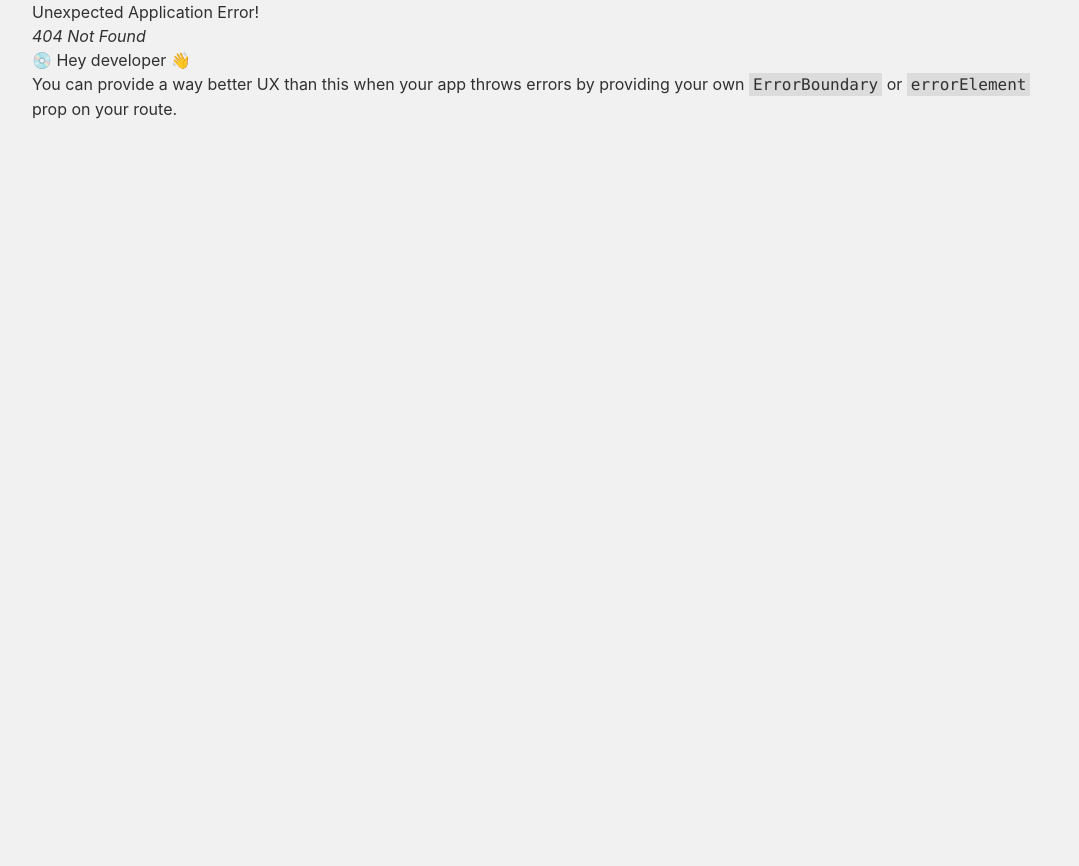
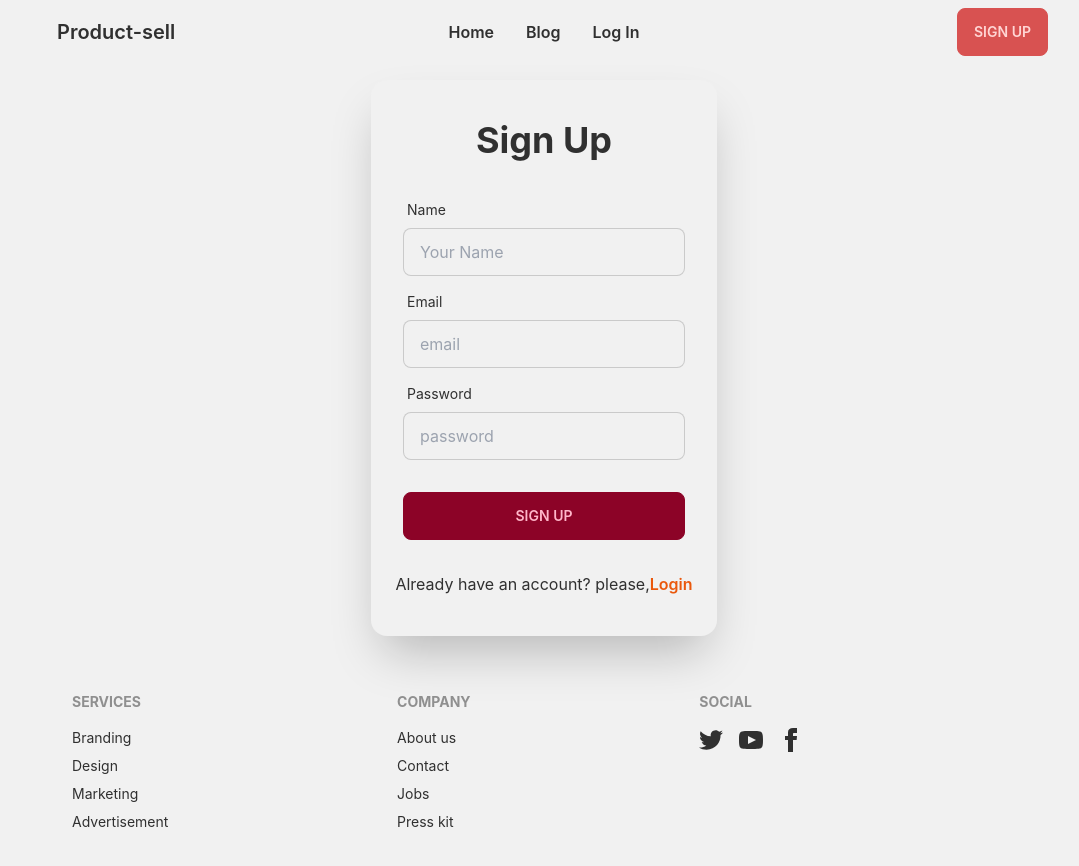
Before and after one commit to Rahat-Ul-Anwar/used-products-resale-client-1, a React (Create React App) app: page /register in a window 1280 px wide. Before the commit this address had no page. Shown: the top 866 px of the page, without its empty margins (96-1175 px from the left). Before the commit the page ends 800 px from the top, so only its background shows below. Built offline with nearby package versions, Linux system fonts and the light colour scheme.

Commit message:
register added

```diff
--- a/src/Routes/Routes/Routes.js
+++ b/src/Routes/Routes/Routes.js
@@ -3,6 +3,7 @@
 import Home from "../../pages/Home/Home/Home";
 import Blog from "../../pages/Blog/Blog";
 import Login from "../../pages/Login/Login";
+import Register from "../../pages/Register/Register";
 
 export const router = createBrowserRouter([
     {
@@ -21,6 +22,10 @@
                 path: '/login',
                 element: <Login></Login>
             },
+            {
+                path: '/register',
+                element: <Register></Register>
+            },
         ]
 
   }
--- a/src/pages/Login/Login.js
+++ b/src/pages/Login/Login.js
@@ -6,13 +6,11 @@
 
 const Login = () => {
 
-
-
-  return (
+return (
     <div className="hero">
       <div className="hero-content ">
 
-        <div className="card shadow-2xl py-20 bg-base-100">
+        <div className="card flex-shrink-0 w-full shadow-2xl py-10 bg-base-100">
           <h1 className="text-4xl text-center font-bold">Login</h1>
           <form  className="card-body">
             <div className="form-control">
--- a/src/pages/Register/Register.js
+++ b/src/pages/Register/Register.js
@@ -1,11 +1,69 @@
-import React from 'react';
+import React from "react";
+import { Link } from "react-router-dom";
 
 const Register = () => {
-    return (
-        <div>
-            <h2>This is Register</h2>
+
+  return (
+    <div className="hero">
+      <div className="hero-content ">
+
+        <div className="card flex-shrink-0 w-full  shadow-2xl py-10 bg-base-100">
+          <h1 className="text-4xl text-center font-bold">Sign Up</h1>
+          <form  className="card-body">
+            <div className="form-control">
+              <label className="label">
+                <span className="label-text">Name</span>
+              </label>
+              <input
+                type="text"
+                placeholder="Your Name"
+                name="name"
+                className="input input-bordered"
+                required
+              />
+            </div>
+            <div className="form-control">
+              <label className="label">
+                <span className="label-text">Email</span>
+              </label>
+              <input
+                type="text"
+                placeholder="email"
+                name="email"
+                className="input input-bordered"
+                required
+              />
+            </div>
+            <div className="form-control">
+              <label className="label">
+                <span className="label-text">Password</span>
+              </label>
+              <input
+                type="text"
+                placeholder="password"
+                name="password"
+                className="input input-bordered"
+                required
+              />
+            </div>
+            <div className="form-control mt-6">
+              <input
+                className="btn btn-primary"
+                type="submit"
+                value="Sign Up"
+              />
+            </div>
+          </form>
+          <p className="text-center">
+            Already have an account? please,
+            <Link className="text-orange-600 font-semibold" to="/login">
+              Login
+            </Link>
+          </p>
         </div>
-    );
+      </div>
+    </div>
+  );
 };
 
 export default Register;
```
